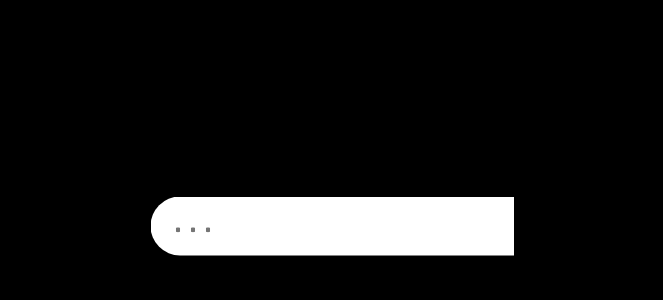
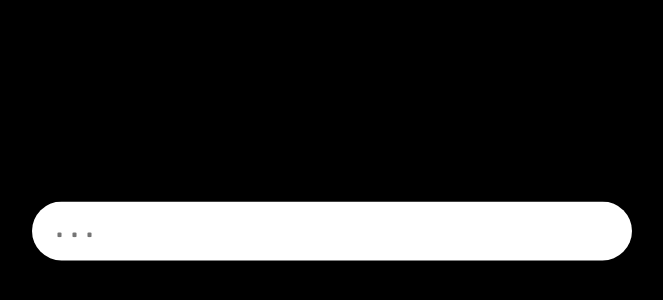
Before and after one commit to chanra1n/638150-KEY, a plain HTML site: page index.html in a window 1280 px wide. Shown: the part 154-454 px from the top of the page, without its empty margins (308-971 px from the left). Drawn offline with nearby package versions, Linux system fonts and the light colour scheme.

Commit message:
Update index.html

```diff
--- a/index.html
+++ b/index.html
@@ -19,49 +19,34 @@
             font-family: 'Courier Prime', Courier, monospace;
         }
 
-        img {
-            height: auto;
-            position: fixed;
-            top: 0;
-            left: 0;
-            width: 100%;
-            opacity: 25%;
-            animation : psychadelic 5s infinite;
-        }
-
         input {
             padding: 15px;
-            padding-left:20px;
-            padding-right:20px;
+    padding-left: 20px;
+    padding-right: 20px;
     font-size: 20px;
     border: none;
     border-radius: 100vmin;
-            margin-right: 10px;
-            display: block;
     font-size: 25px;
     outline: none;
     font-family: 'Courier Prime', Courier, monospace;
     font-weight: 900;
-            max-width: 50vmin;
-            text-align:left;
-            position:sticky;
-            top:0;
-            width:100%;
-            margin-bottom: 10px;
-            background-color:white;
+    text-align: left;
+    position: sticky;
+    top: 0;
+    width: -webkit-fill-available;
+    background-color: white;
+    margin: 0px;
         }
 
         #output {
             padding: 15px;
     font-size: 27.5px;
     border-radius: 5px;
-            display: block;
     color: gray;
     font-weight: 900;
-            max-width: 50vmin;
     word-wrap: break-word;
     white-space: pre-wrap;
-            text-align:right;
+    text-align: right;
         }
 
         .middle {
@@ -71,9 +56,14 @@
     transform: translate(-50%, -50%);
     text-align: center;
     max-height: 75%;
-            overflow-y:auto;
-            overflow-x:hidden;
+    overflow-y: auto;
+    overflow-x: hidden;
     box-sizing: border-box;
+    background-color: black;
+    display: flex;
+    width: 100%;
+    max-width: 75vmin;
+    flex-direction: column;
 }
 
         .nums {
```
Lines whose indentation alone changed are shown as unchanged.
